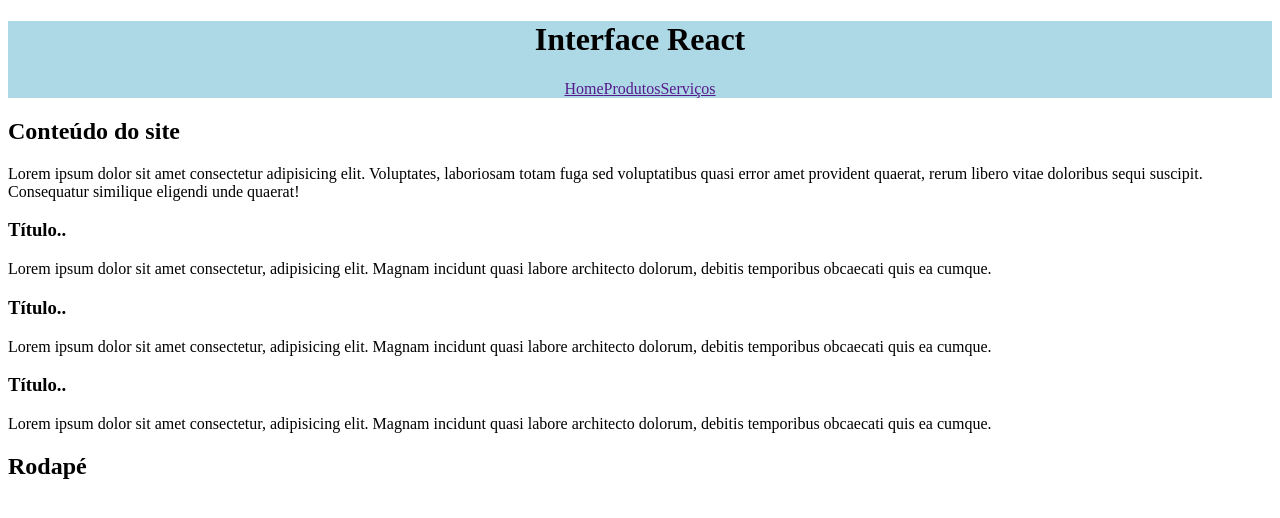
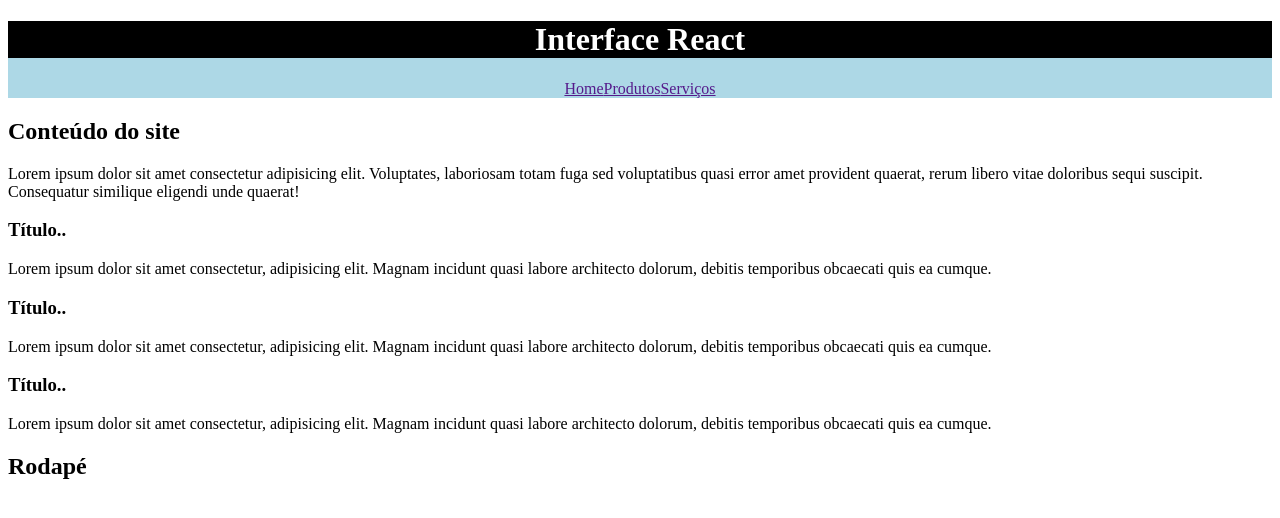
Before and after one commit to Vinils76/meu-app, a React (Create React App) app: page / in a window 1280 px wide. Shown: the top 518 px of the page. Built offline with nearby package versions, Linux system fonts and the light colour scheme.

Commit message:
CSS EXTERNO

```diff
--- a/src/components/layout/Cabecalho.jsx
+++ b/src/components/layout/Cabecalho.jsx
@@ -1,10 +1,15 @@
 import Menu from "../Menu";
+
+const estilos = {
+  color: "white",
+  backgroundColor: "black",
+};
 
 const Cabecalho = () => {
   return (
     /* CSS IN JS */
     <header style={{ backgroundColor: "lightblue", textAlign: "center" }}>
-      <h1>Interface React</h1>
+      <h1 style={estilos}>Interface React</h1>
       <Menu />
     </header>
   );
```
